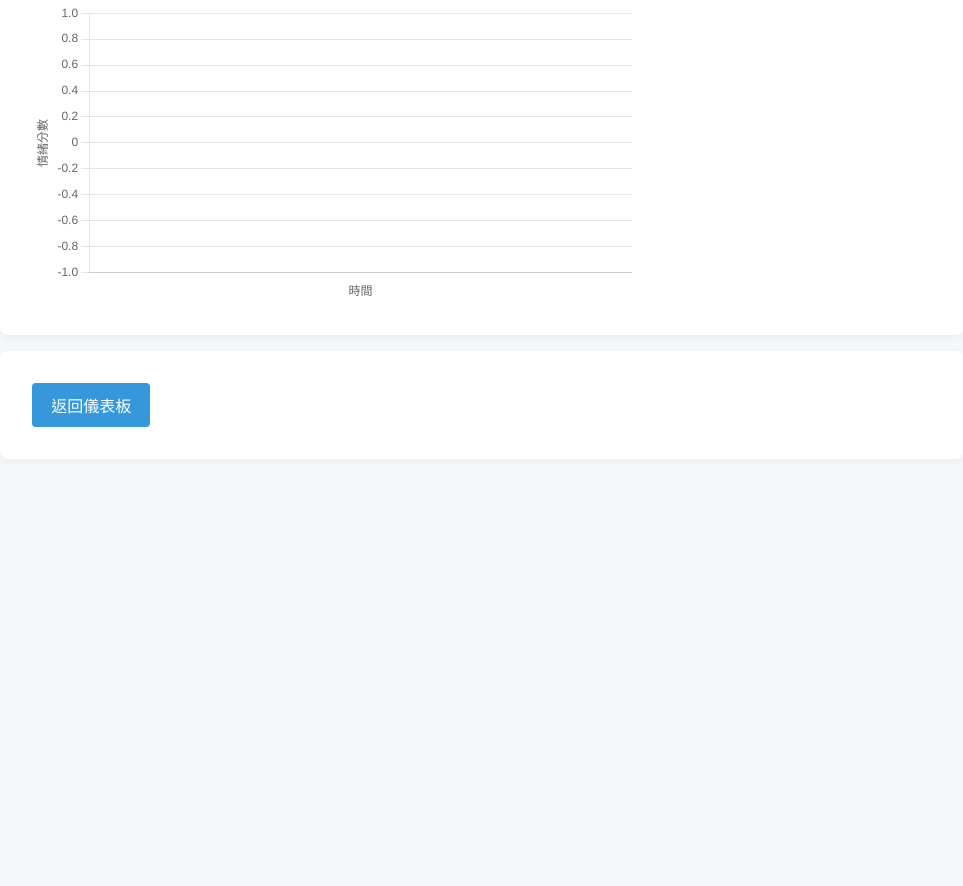
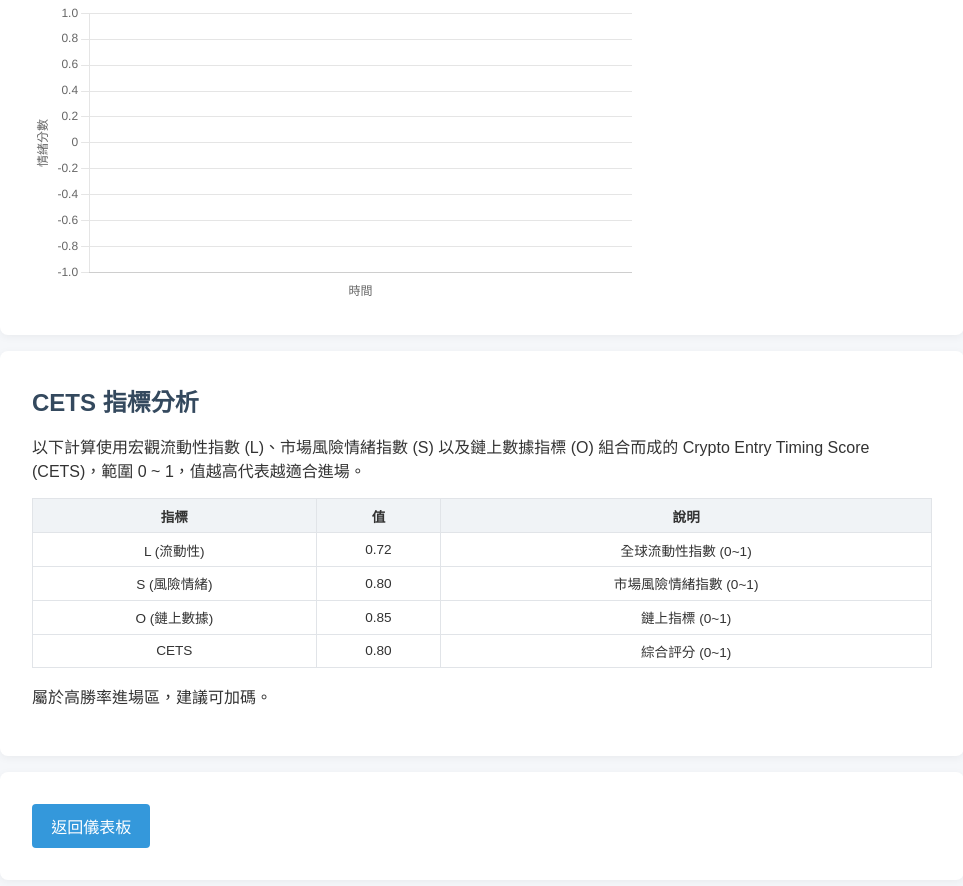
Before and after one commit to MayaMyzium/crypto-dashboard, a plain HTML site: page analysis.html in a window 1280 px wide. Shown: the part 1060-1946 px from the top of the page, without its empty margins (158-1121 px from the left). Before the commit the page ends 1535 px from the top, so only its background shows below. Drawn offline with nearby package versions, Linux system fonts and the light colour scheme; no server answers.

Commit message:
Add files via upload

```diff
--- a/analysis.html
+++ b/analysis.html
@@ -27,7 +27,43 @@
       <div class="chart-container" style="height: 300px;">
         <canvas id="sentimentChart"></canvas>
       </div>
+    </section>    <section>
+      <h2>CETS 指標分析</h2>
+      <p>以下計算使用宏觀流動性指數 (L)、市場風險情緒指數 (S) 以及鏈上數據指標 (O) 組合而成的 Crypto Entry Timing Score (CETS)，範圍 0 ~ 1，值越高代表越適合進場。</p>
+      <table class="analysis-table">
+        <thead>
+          <tr>
+            <th>指標</th>
+            <th>值</th>
+            <th>說明</th>
+          </tr>
+        </thead>
+        <tbody>
+          <tr>
+            <td>L (流動性)</td>
+            <td id="L-value">--</td>
+            <td>全球流動性指數 (0~1)</td>
+          </tr>
+          <tr>
+            <td>S (風險情緒)</td>
+            <td id="S-value">--</td>
+            <td>市場風險情緒指數 (0~1)</td>
+          </tr>
+          <tr>
+            <td>O (鏈上數據)</td>
+            <td id="O-value">--</td>
+            <td>鏈上指標 (0~1)</td>
+          </tr>
+          <tr>
+            <td>CETS</td>
+            <td id="CETS-value">--</td>
+            <td>綜合評分 (0~1)</td>
+          </tr>
+        </tbody>
+      </table>
+      <p id="cets-advice"></p>
     </section>
+
     <section>
       <a href="index.html" class="btn">返回儀表板</a>
     </section>
--- a/analysis.js
+++ b/analysis.js
@@ -43,8 +43,8 @@ document.addEventListener('DOMContentLoaded', () => {
   updateSentimentChart().catch((err) => {
     console.error('情緒分數折線圖資料取得失敗', err);
   });
+  updateCETS();
 });
-
 async function updateAnalysisOld(coin, tbody) {
   // 同時取得幣安與 OKX 多空比率和資金費率
   const [binanceRatios, okxRatios, binanceFR, bybitFR, coinbaseFR] = await Promise.all([
@@ -533,3 +533,23 @@ async function fetchBybitRatio(ccy) {
     return [];
   }
 }
+
+
+
+// 計算並更新 CETS 指標
+function updateCETS() {
+  // 假設示例資料，可替換為即時取得的全球經濟與鏈上數據
+  const L = 0.72;
+  const S = 0.80;
+  const O = 0.85;
+  const cets = 0.3 * L + 0.3 * S + 0.4 * O;
+  document.getElementById('L-value').textContent = L.toFixed(2);
+  document.getElementById('S-value').textContent = S.toFixed(2);
+  document.getElementById('O-value').textContent = O.toFixed(2);
+  document.getElementById('CETS-value').textContent = cets.toFixed(2);
+  let advice = '';
+  if (cets >= 0.75) advice = '屬於高勝率進場區，建議可加碼。';
+  else if (cets >= 0.55) advice = '處於中性觀望區，可少量分批進場。';
+  else advice = '風險較高區，不建議進場。';
+  document.getElementById('cets-advice').textContent = advice;
+}
```
